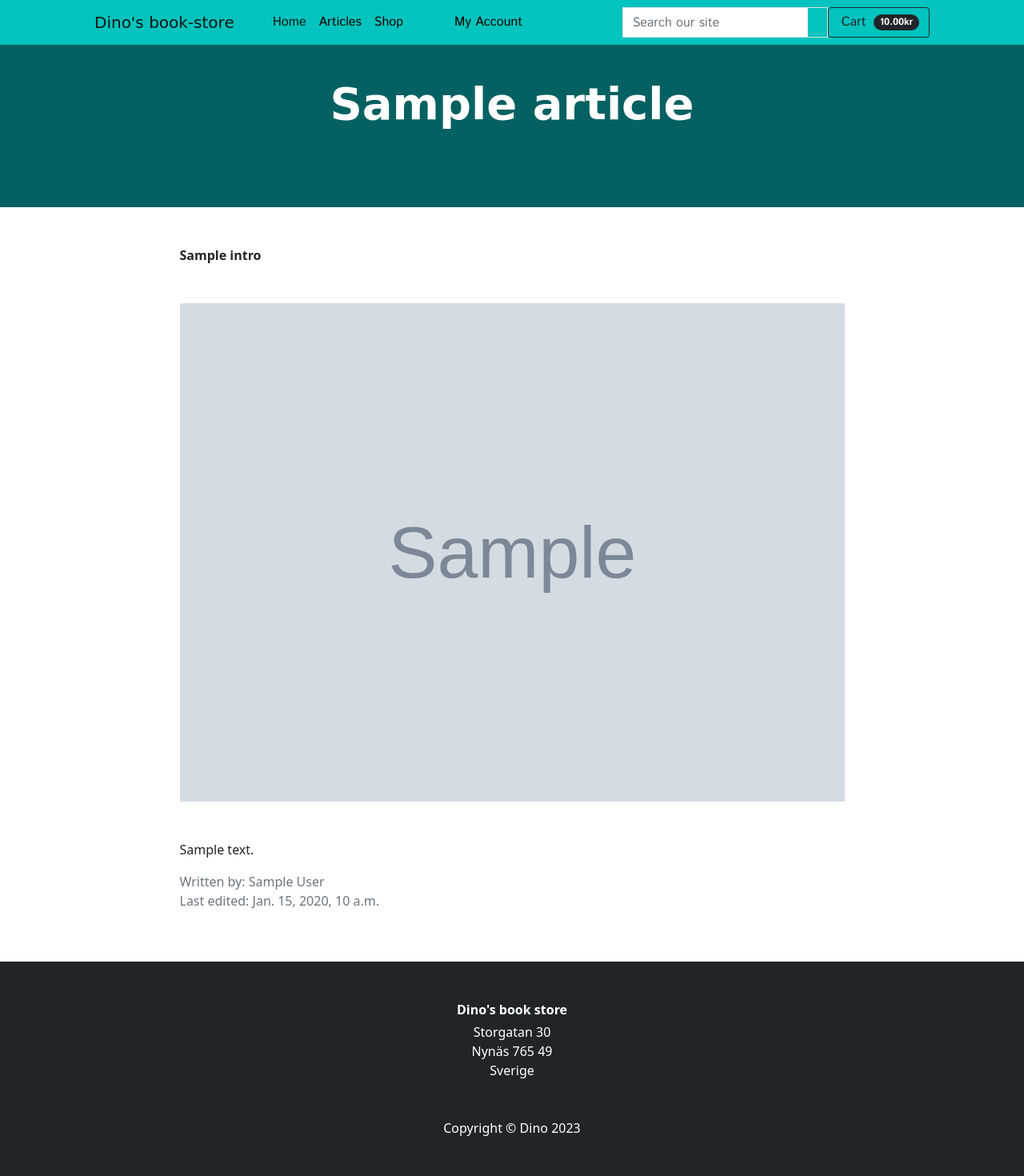
After one commit to 11bus11/book-store1, a Django app: template articles/templates/articles/article_full.html in a window 1280 px wide. The commit adds this page. Shown: the whole page at 80% size. Run offline with Django 3.2, Linux system fonts and the light colour scheme; the template is opened without the code that fills it: most values are stand-ins (such as "Sample title", 1, 10 or a date in 2020); grey boxes marked "Sample" are stand-in pictures; some libraries are stand-ins or nearby versions; some web fonts are replaced.

Commit message:
created page with full article

```diff
--- a/articles/models.py
+++ b/articles/models.py
@@ -8,6 +8,7 @@ class Article(models.Model):
 
     title = models.CharField(max_length=254)
     author = models.CharField(max_length=254)
+    intro = models.CharField(max_length=500)
     content = models.CharField(max_length=3000)
     date = models.DateField(null=True, blank=True)
 
--- /dev/null
+++ b/articles/templates/articles/article_full.html
@@ -0,0 +1,31 @@
+{% extends "base.html" %}
+{% load static %}
+
+{% block extra_header %} {{ article.title }} {% endblock %}
+{% block extra_subheader %}{% endblock %}
+
+{% block content %}
+    <!-- Content -->
+    <section class="py-5">
+        <div class="container">
+            <div class="row justify-content-center">
+                <div class="col-9">
+                    <p class="fw-bold">{{ article.intro }}</p>
+                    <div class="image-container my-5">
+                        <!-- Product image-->
+                        {% if article.image %}
+                        <a href="{{ article.image.url }}" target="_blank">
+                            <img class="card-img-top" src="{{ article.image.url }}" alt="{{ article.title }}"/>
+                        </a>
+                        {% endif %}
+                    </div>
+                    <p>{{ article.content }}</p>
+                    <p class="text-muted mb-0 mt-2">Written by: {{ article.author }}</p>
+                    <p class="text-muted">Last edited: {{ article.date }}</p>
+                </div>
+
+            </div>
+        </div>
+    </section>
+
+{% endblock %}
--- a/articles/templates/articles/articles.html
+++ b/articles/templates/articles/articles.html
@@ -20,11 +20,12 @@
                             <p class="fw-normal text-muted mb-0">Written by: {{ article.author }}</p>
                             <!-- Last edited-->
                             <p class="fw-normal text-muted mt-0">Last edited: {{ article.date }}</p>
+                            <p class="fw-normal text-black mt-2">{{ article.intro }}</p>
                         </div>
                     </div>
                     <!-- Article actions-->
                     <div class="card-footer p-4 pt-0 border-top-0 bg-transparent">
-                        <div class="text-center"><a class="btn btn-outline-dark mt-auto mb-2" href="#">Read article</a></div>
+                        <div class="text-center"><a class="btn btn-outline-dark mt-auto mb-2" href="{% url 'article_full' article.id %}">Read article</a></div>
                     </div>
                 </div>
                 {% endfor %}
--- a/articles/urls.py
+++ b/articles/urls.py
@@ -2,7 +2,8 @@ from django.contrib import admin
 from django.urls import path
 from . import views
 
+
 urlpatterns = [
     path('', views.articles, name='articles'),
-
+    path('<article_id>', views.article_full, name='article_full'),
 ]
--- a/products/templates/products/product_detail.html
+++ b/products/templates/products/product_detail.html
@@ -43,10 +43,8 @@
                             <button class="btn btn-outline-dark mt-auto mr-2" href="#">Add to wishlist</button>
                             {% endif %}
                         </div>
-
                     </div>
                 </div>
-
             </div>
         </div>
     </section>
--- a/templates/base.html
+++ b/templates/base.html
@@ -148,8 +148,8 @@
         {% endblock %}
         <footer class="py-5 bg-dark">
             <div class="container">
+                <p class="mb-1 fw-bold text-center text-white">Dino's book store</p>
                 <p class="mb-4 text-center text-white">
-                Dino's book store <br>
                 Storgatan 30 <br>
                 Nynäs 765 49 <br>
                 Sverige <br> <br>
```
Also changed, not shown: articles/views.py (+12 -0 lines), articles/migrations/0003_article_intro.py (added).
